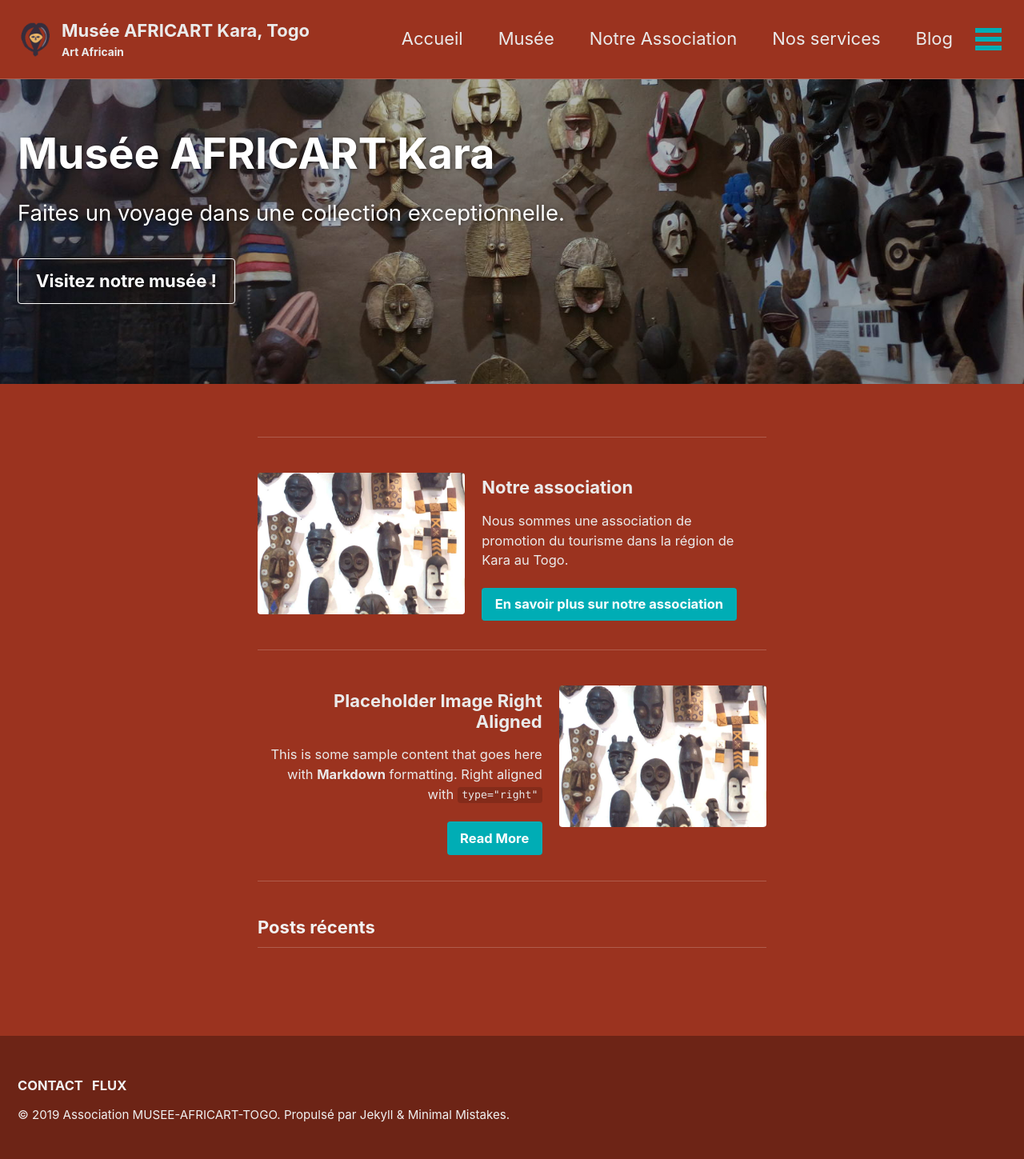
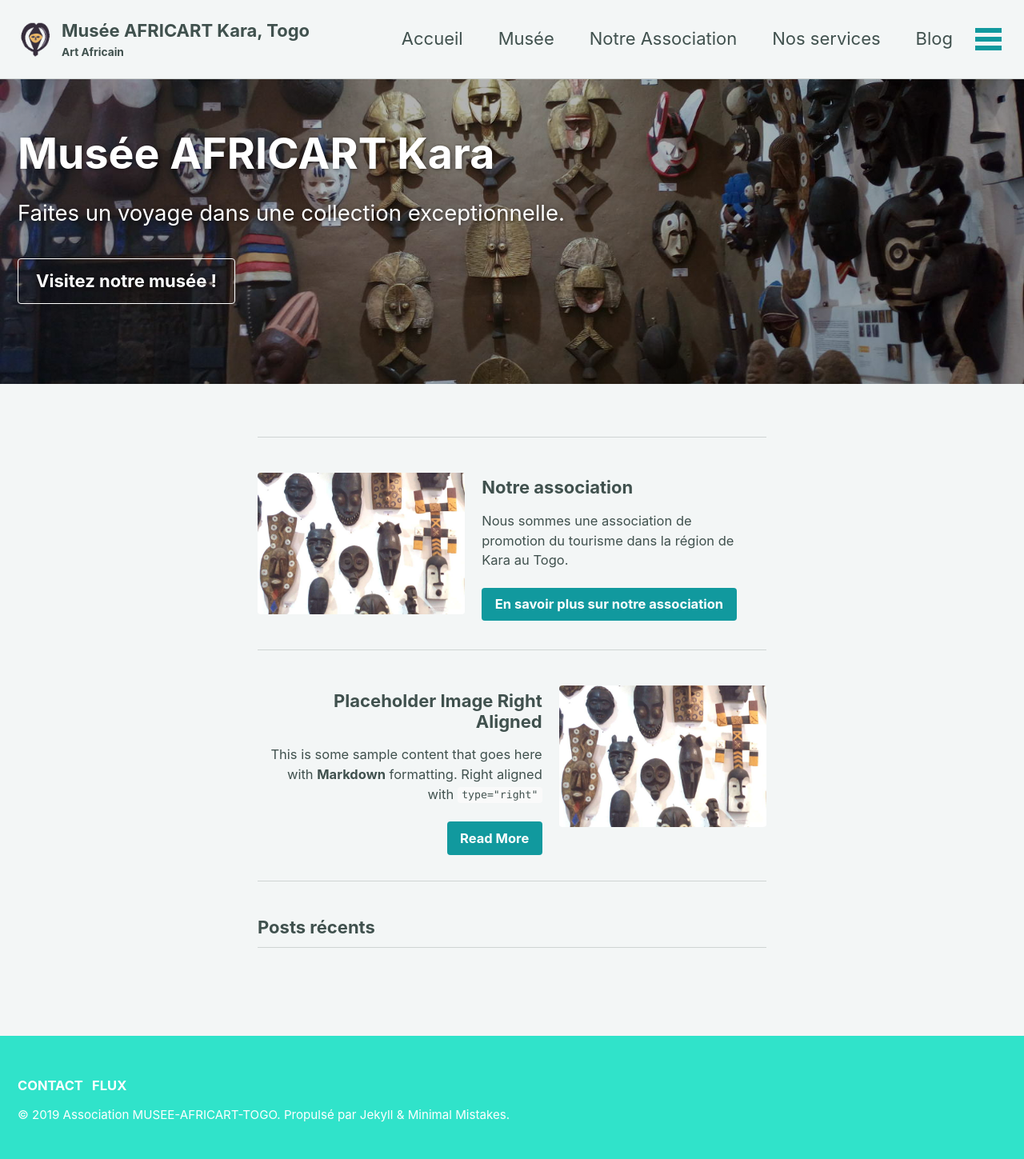
Before and after one commit to africart/musee-africart-togo.com, a Jekyll site: the page built from index.html, in a window 1280 px wide. Shown: the whole page at 80% size. Built offline with Jekyll 4.4.1, drawn with Linux system fonts in a browser that asks for light colours; cached includes are drawn as plain includes; a script that is not in the unit is left out.

Commit message:
some config

```diff
--- a/_config.yml
+++ b/_config.yml
@@ -12,7 +12,7 @@
 
 # theme                  : "minimal-mistakes-jekyll"
 # remote_theme           : "mmistakes/minimal-mistakes"
-minimal_mistakes_skin    : "dark" # "air", "aqua", "contrast", "dark", "dirt", "neon", "mint", "plum", "sunrise"
+minimal_mistakes_skin    : "mint" # "air", "aqua", "contrast", "dark", "dirt", "neon", "mint", "plum", "sunrise"
 
 # Site Settings
 locale                   : "fr"
@@ -255,7 +255,7 @@
       layout: single
       author_profile: true
       read_time: true
-      comments: true
+      comments: false
       share: true
       related: true
 
```
